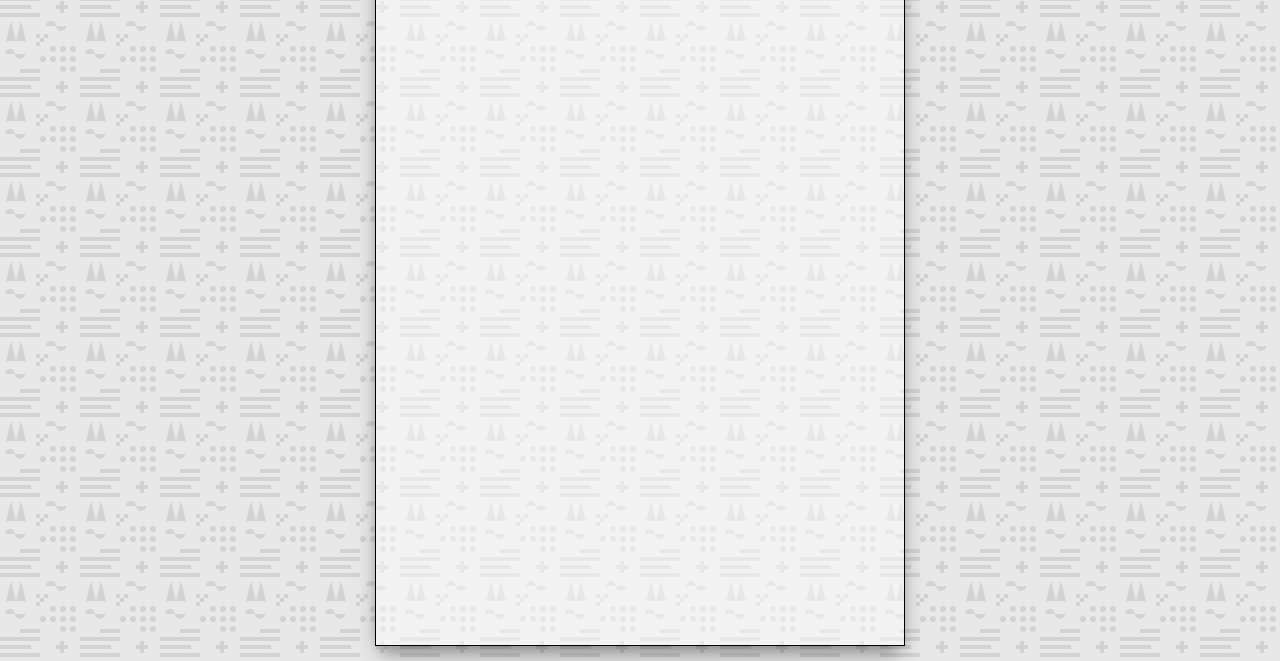
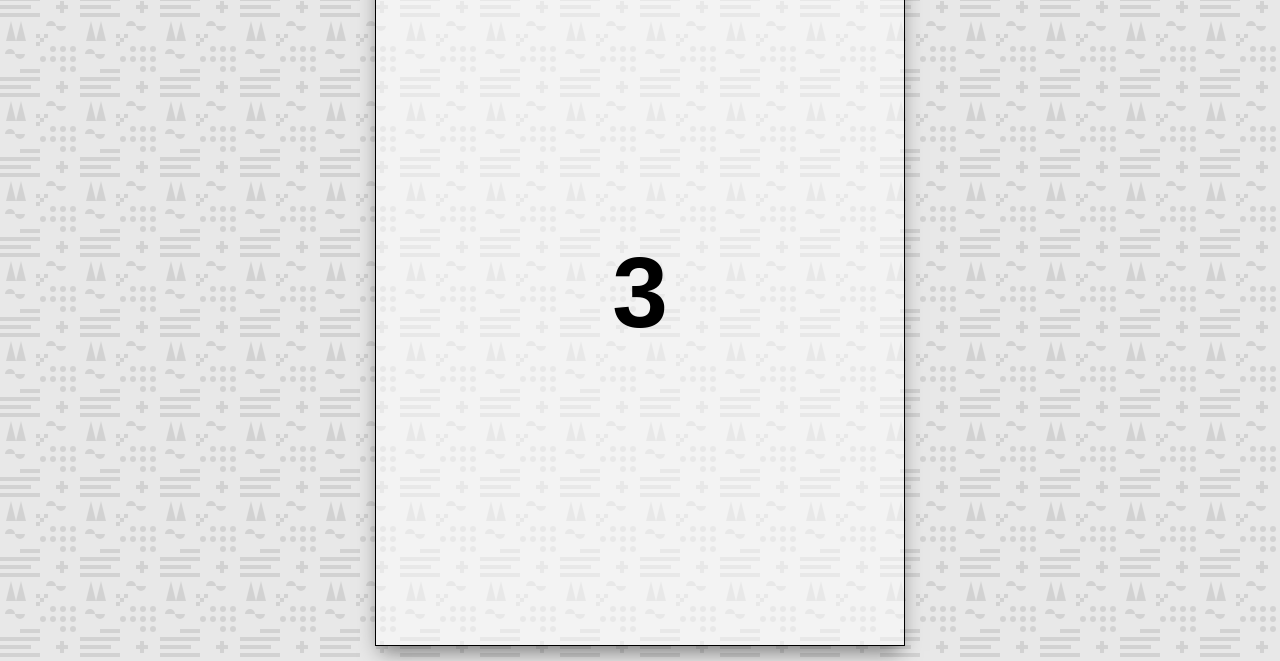
Before and after one commit to Marcode2021/Math-Sprint-Game, a plain HTML site: page index.html in a window 1280 px wide. Shown: the part 139-800 px from the top of the page. Drawn offline with Linux system fonts and the light colour scheme; a web font is replaced by a local one.

Commit message:
Add countdown page

```diff
--- a/index.html
+++ b/index.html
@@ -67,6 +67,9 @@
         </form>
       </div>
       <!-- Countdown Page -->
+      <div class="card" id="countdown-page">
+        <h1 class="countdown">3</h1>
+      </div>
     </div>
     <!-- Script -->
     <script src="script.js"></script>
```
